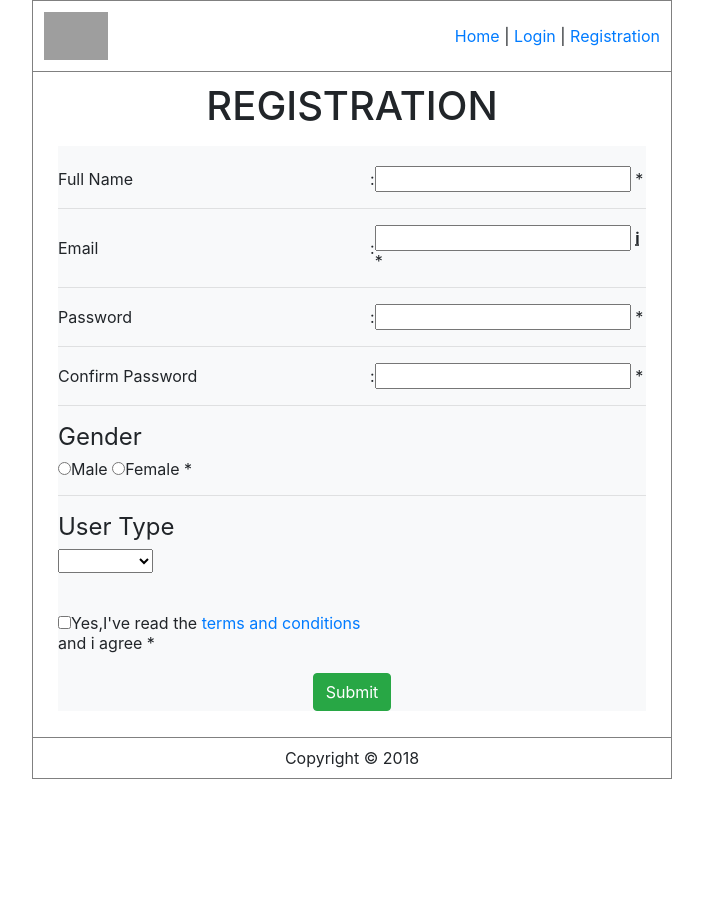
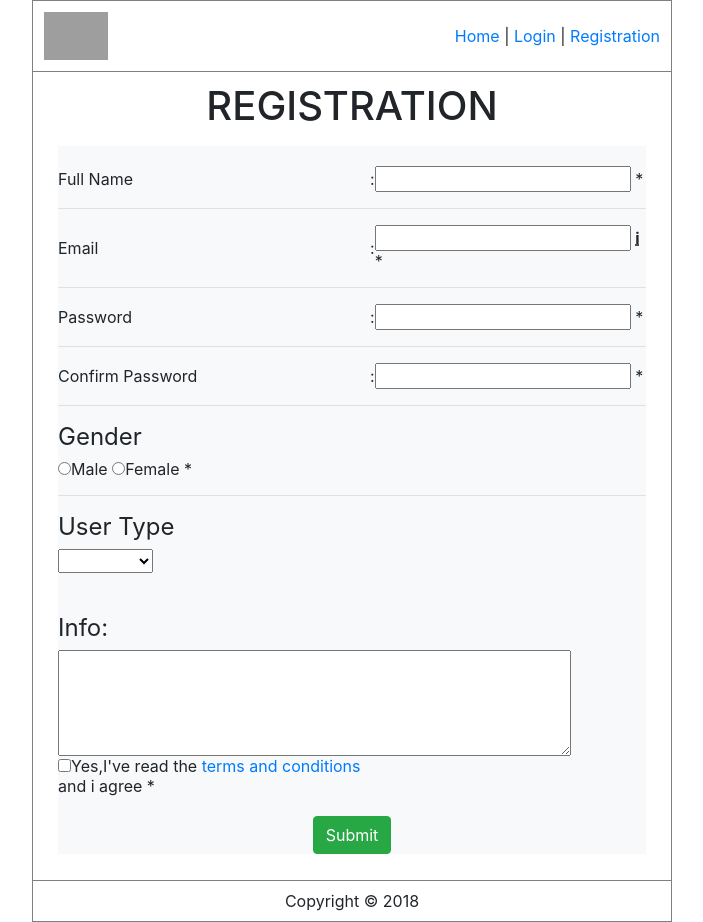
Before and after one commit to Mosaddeq/ProjectDemo2, a PHP site: page /registration.php in a window 1280 px wide. Shown: the whole page, without its empty margins (288-991 px from the left). Before the commit the page ends 779 px from the top, so only its background shows below. Run offline with PHP 8.4, Linux system fonts and the light colour scheme; data that the repository does not hold is empty; some libraries are stand-ins or nearby versions; grey boxes are pictures that could not be loaded.

Commit message:
Update registration.php

```diff
--- a/registration.php
+++ b/registration.php
@@ -100,6 +100,12 @@
 			</td>
 
 			<tr>
+			<tr>
+			<td colspan="8">
+			<legend>Info:</legend>
+			<textarea cols="48" rows="5" name="cInfo" placeholder=""></textarea>
+			</td>
+			</tr>
 		<td><input id="check"  type="checkbox" name="check" value="checked" placeholder="" />Yes,I've read the <a href="terms and conditions.html">terms and conditions </a> and i agree
 		<span class="error">* <?php echo $checkErr;?></span>
 		</td>
```
